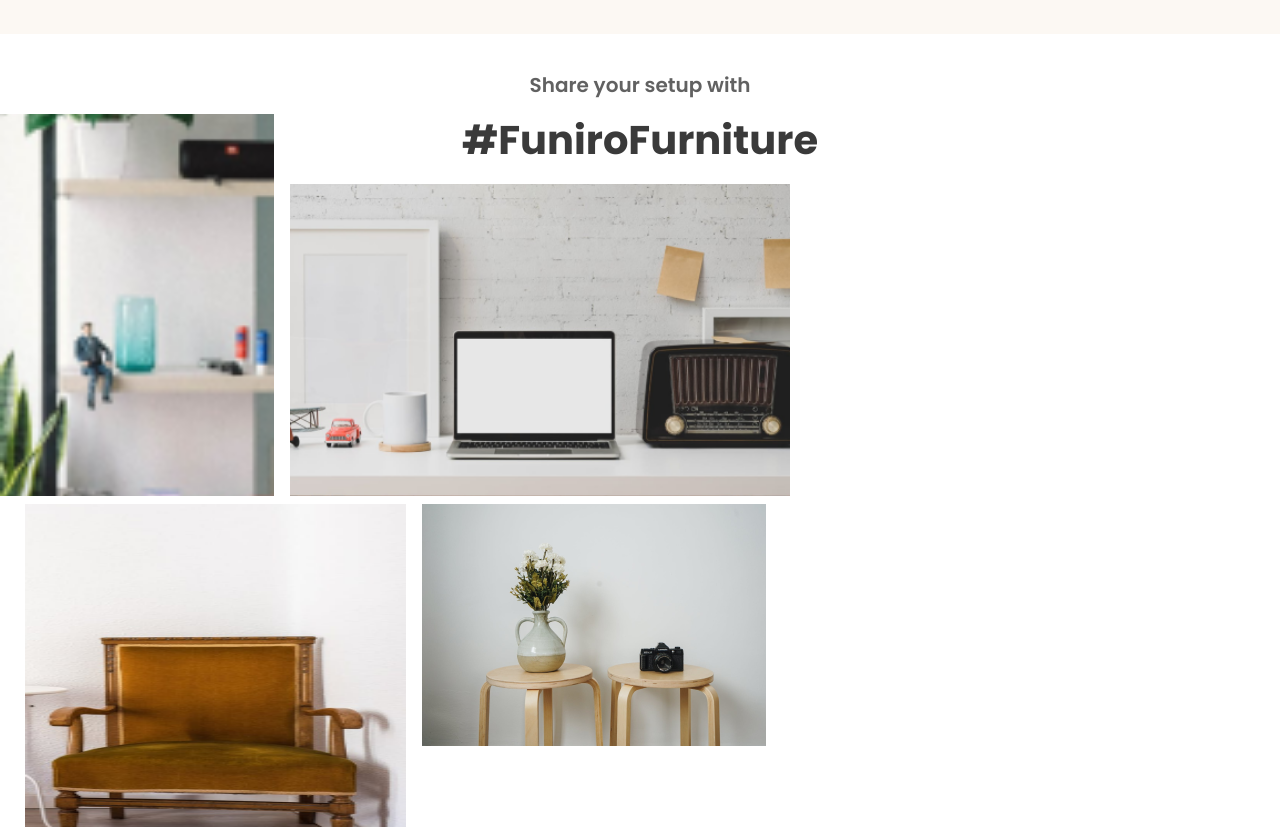
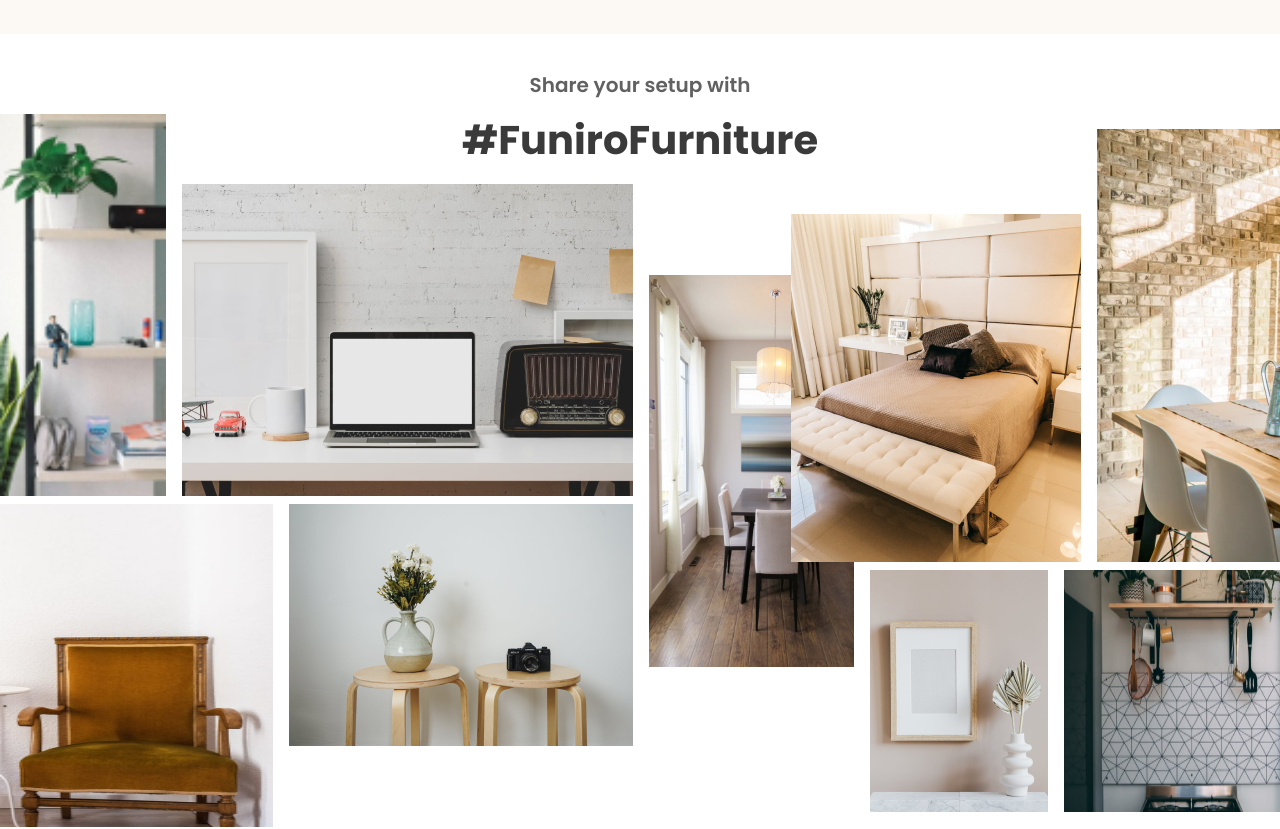
Before and after one commit to adekunleaishat1/furniro, a React (Create React App) app: page / in a window 1280 px wide. Shown: the part 4100-4929 px from the top of the page. Built offline with nearby package versions, Linux system fonts and the light colour scheme.

Commit message:
last commit

```diff
--- a/src/Home.js
+++ b/src/Home.js
@@ -54,9 +54,9 @@ const Home = () => {
       <div className="border">
         <Navbar />
         <div className="bg_newarrival  min-h-[716.83px] relative  mx-auto ">
-          <div className="w-full flex justify-center md:justify-around items-center  top-[200px]  absolute px-3 md:px-24 ">
+          <div className="w-full flex justify-center md:justify-around items-center top-[100px]  md:top-[200px]  absolute px-3 md:px-24 ">
             <div className="w-[434px]"></div>
-            <div className="max-w-[643px] h-auto md:h-[443px]  bg-[#FFF3E3] rounded-md px-8 py-12">
+            <div className="max-w-[743px] md:max-w-[643px] h-auto md:h-[443px]  bg-[#FFF3E3] rounded-md px-8 py-12">
               <div className="max-w-[561px] h-auto md:h-[344px] ">
                 <h1 className="text-[16px] text-[#000000] leading-[24px] font-Poppins font-semibold tracking-[3px]">
                   New Arrival
@@ -68,7 +68,7 @@ const Home = () => {
                   Lorem ipsum dolor sit amet, consectetur adipiscing elit. Ut
                   elit tellus, luctus nec ullamcorper mattis.
                 </p>
-                <button className="bg-[#B88E2F] px-[72px] py-[10px] md:py-[25px] font-Poppins text-[#FFFFFF] font-bold text-[16px] leading-[24px] mt-[25px]">
+                <button className="bg-[#B88E2F] px-[40px] md:px-[72px] py-[10px] md:py-[25px] font-Poppins text-[#FFFFFF] font-bold text-[16px] leading-[24px] mt-[25px]">
                   BUY Now
                 </button>
               </div>
@@ -280,11 +280,11 @@ const Home = () => {
             <img className="w-[344px] h-[242px] shrink" src={imgcollage7} alt="" />
             </div>
           </div>
-          <div className=" hidden lg:w-[20%] shrink">
+          <div className=" hidden lg:block w-[20%]  shrink">
              <img className="w-[300px] h-[392px] shrink" src={imgcollage3} alt="" />
           </div>
 
-           <div className="hidden lg: w-[40%] shrink">
+           <div className="hidden lg:block w-[40%] shrink">
             <div className="flex justify-center gap-3 items-end">
             <img className="w-[290px] shrink" src={imgcollage4} alt="" />
             <img className="w-[425px] shrink" src={imgcollage5} alt="" />
```
